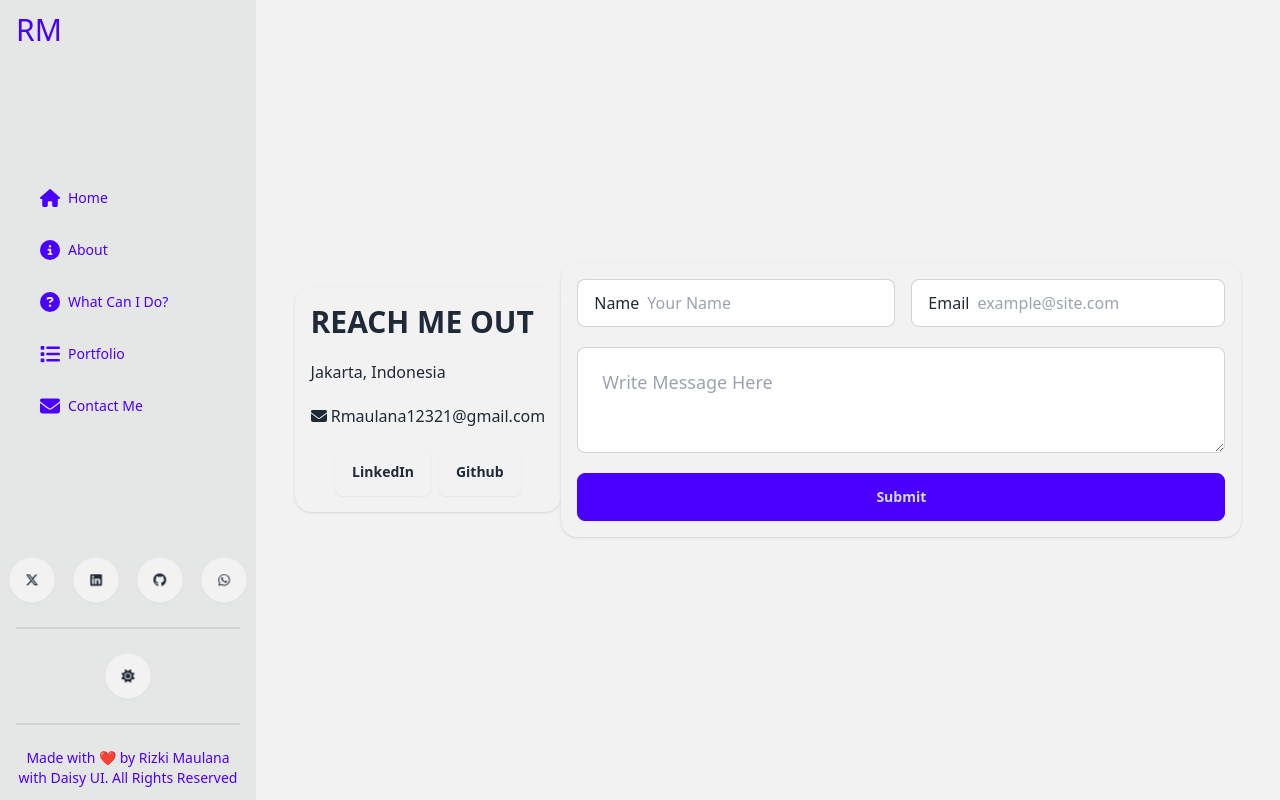
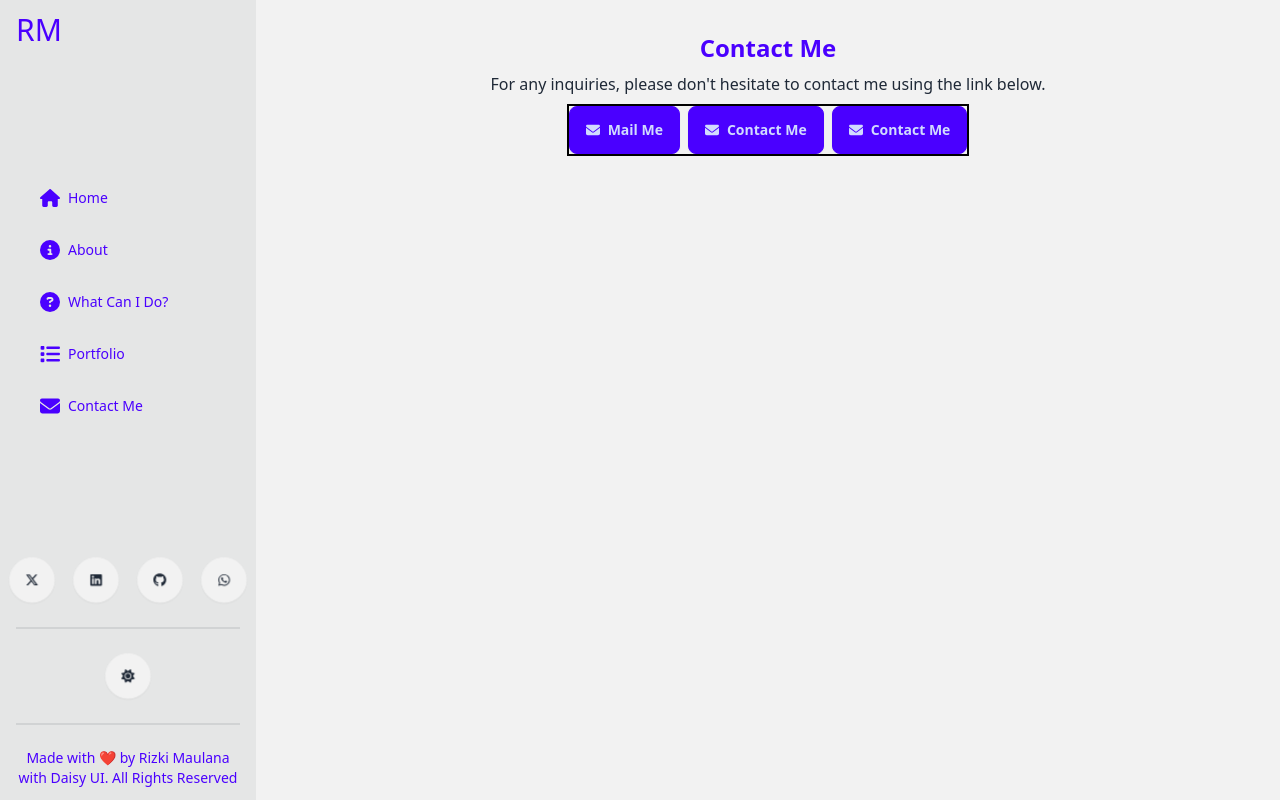
Before and after one commit to RizkiMaula/rizkima-portfolio, a React (Vite) app: page /contact in a window 1280 px wide. Built offline with nearby package versions, Linux system fonts and the light colour scheme.

Commit message:
benerin contact me

```diff
--- a/src/components/elements/ContactMe.jsx
+++ b/src/components/elements/ContactMe.jsx
@@ -4,55 +4,31 @@ import { Link } from 'react-router';
 
 const ContactMe = () => {
   return (
-    <div className="flex flex-col items-center justify-center lg:flex-row min-h-screen bg-base-200">
-      <div className="flex flex-col gap-5 p-4 shadow rounded-2xl bg-base-200 text-tertiary">
-        <h1 className="text-3xl font-bold">REACH ME OUT</h1>
-        <p>Jakarta, Indonesia</p>
-        <h1>
-          <FontAwesomeIcon icon={faEnvelope} /> Rmaulana12321@gmail.com
-        </h1>
-        <div className="flex justify-center gap-2 ">
+    <div className="flex flex-col items-center gap-2 p-8 bg-base-200">
+      <h1 className="text-2xl font-bold text-primary">Contact Me</h1>
+      <p>For any inquiries, please don&apos;t hesitate to contact me using the link below.</p>
+      <div className="flex gap-2 border-2 border-black">
         <Link
-            to="https://www.linkedin.com/in/rizkimaulana892/"
           target="_blank"
-            className="btn"
+          onClick={() => window.open('mailto:rmaulana12321@gmail.com')}
+          className="btn btn-primary hover:bg-secondary hover:text-white"
         >
-            LinkedIn
+          <FontAwesomeIcon icon={faEnvelope} /> Mail Me
         </Link>
         <Link
-            to="https://github.com/rizkimaula"
           target="_blank"
-            className="btn"
+          to="https://instagram.com"
+          className="btn btn-primary hover:bg-secondary hover:text-white"
         >
-            Github
+          <FontAwesomeIcon icon={faEnvelope} /> Contact Me
         </Link>
-        </div>
-      </div>
-      <div className="flex flex-col gap-5 p-4 shadow rounded-2xl bg-base-200">
-        <div className="flex flex-col gap-4 md:flex-row">
-          {' '}
-          <label className="flex items-center gap-2 input input-bordered">
-            Name
-            <input
-              type="text"
-              className="grow"
-              placeholder="Your Name"
-            />
-          </label>
-          <label className="flex items-center gap-2 input input-bordered">
-            Email
-            <input
-              type="text"
-              className="grow"
-              placeholder="example@site.com"
-            />
-          </label>
-        </div>
-        <textarea
-          placeholder="Write Message Here"
-          className="w-full textarea textarea-bordered textarea-lg"
-        ></textarea>
-        <button className="btn btn-primary">Submit</button>
+        <Link
+          target="_blank"
+          to="https://instagram.com"
+          className="btn btn-primary hover:bg-secondary hover:text-white"
+        >
+          <FontAwesomeIcon icon={faEnvelope} /> Contact Me
+        </Link>
       </div>
     </div>
   );
```
Lines whose indentation alone changed are shown as unchanged.
